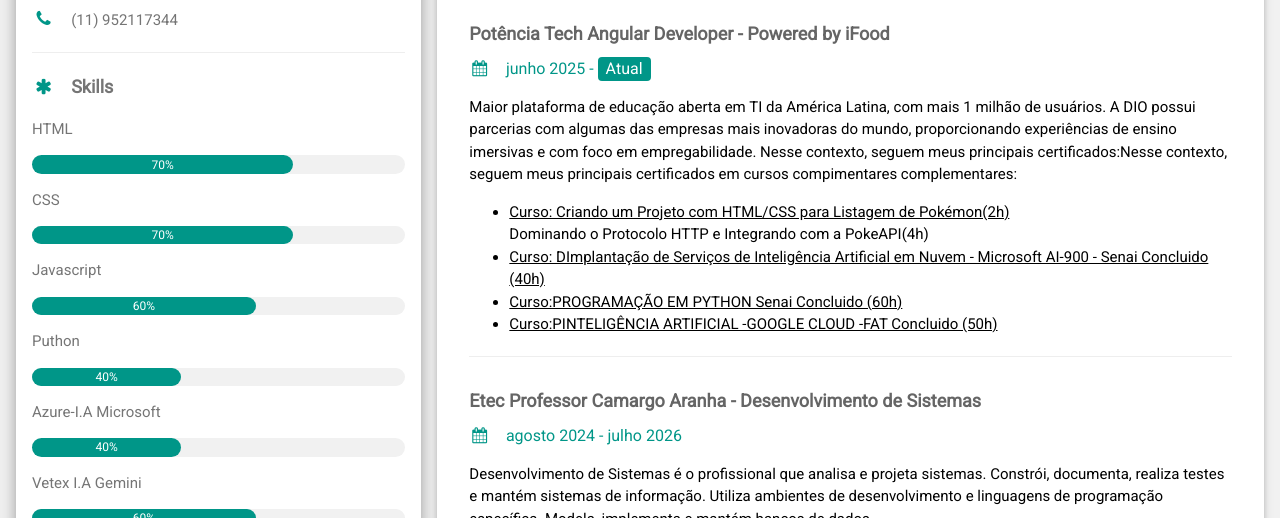
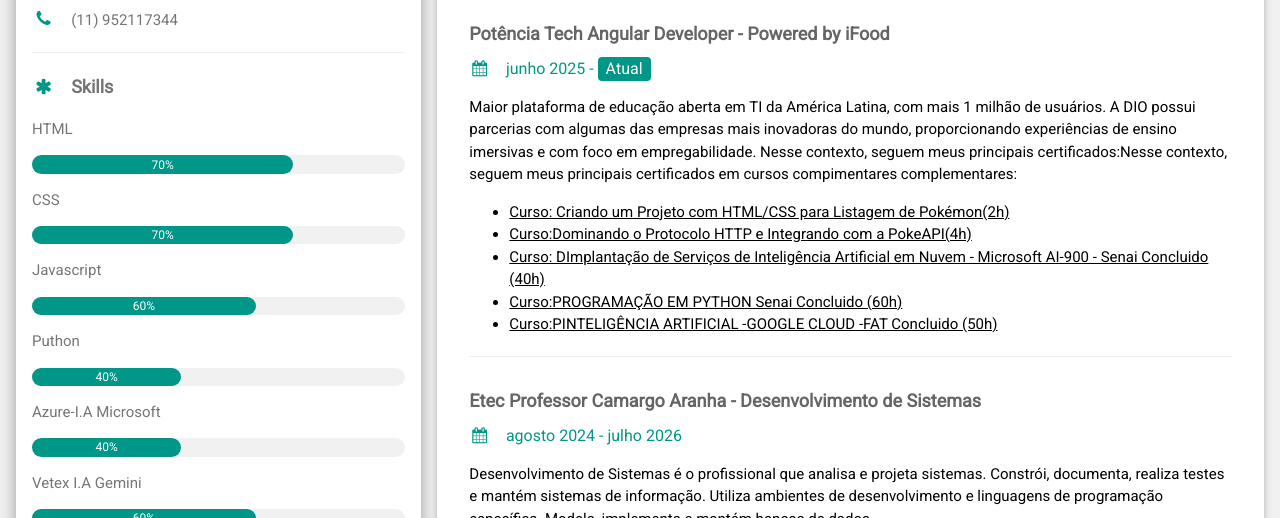
Before and after one commit to MatheusAndrade-Dev-prog/cv, a plain HTML site: page index.html in a window 1280 px wide. Shown: the part 282-800 px from the top of the page. Drawn offline with nearby package versions, Linux system fonts and the light colour scheme.

Commit message:
arrundado os link do certificado dos cursos

```diff
--- a/index.html
+++ b/index.html
@@ -133,7 +133,8 @@
                 Maior plataforma de educação aberta em TI da América Latina, com mais 1 milhão de usuários. A DIO possui parcerias com algumas das empresas mais inovadoras do mundo, proporcionando experiências de ensino imersivas e com foco em empregabilidade. Nesse contexto, seguem meus principais certificados:Nesse contexto, seguem meus principais certificados em cursos compimentares complementares:
               </p>
               <ul>
-                <li><a href="https://hermes.dio.me/certificates/7HEIFUL0" target="_blank">Curso: Criando um Projeto com HTML/CSS para Listagem de Pokémon(2h)</a></li>Dominando o Protocolo HTTP e Integrando com a PokeAPI(4h)</a></li>
+                <li><a href="https://hermes.dio.me/certificates/7HEIFUL0" target="_blank">Curso: Criando um Projeto com HTML/CSS para Listagem de Pokémon(2h)</a></li>
+                <li><a href="https://hermes.dio.me/certificates/51IMHBMB" target="_blank">Curso:Dominando o Protocolo HTTP e Integrando com a PokeAPI(4h)</a></li>
                 <li><a href="Certificados/Certificado_Implantação de Serviços de Inteligência Artificial em Nuvem - Microsoft AI-90.pdf" target="_blank">Curso: DImplantação de Serviços de Inteligência Artificial em Nuvem - Microsoft AI-900 - Senai Concluido (40h)</a></li>
                 <li><a href="Certificados/Certificado_Programação em Pytho.pdf"target="_blank">Curso:PROGRAMAÇÃO EM PYTHON Senai Concluido (60h) </a></li>
                 <li><a href="Certificados/Curso Inteligência Artificial – Google Cloud.pdf" target="_blank">Curso:PINTELIGÊNCIA ARTIFICIAL -GOOGLE CLOUD -FAT Concluido (50h)</a></li>
```
